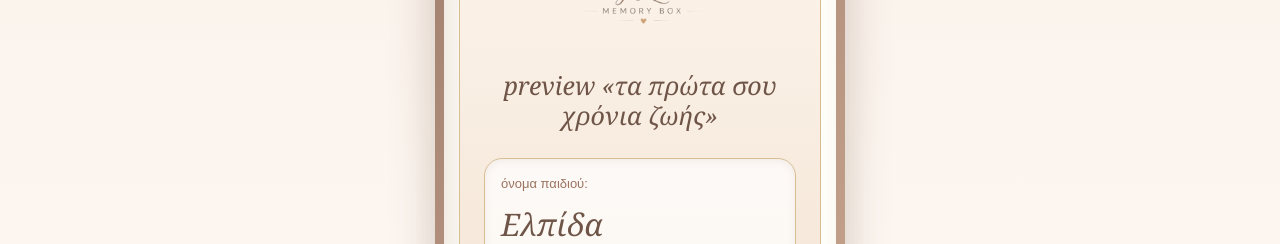
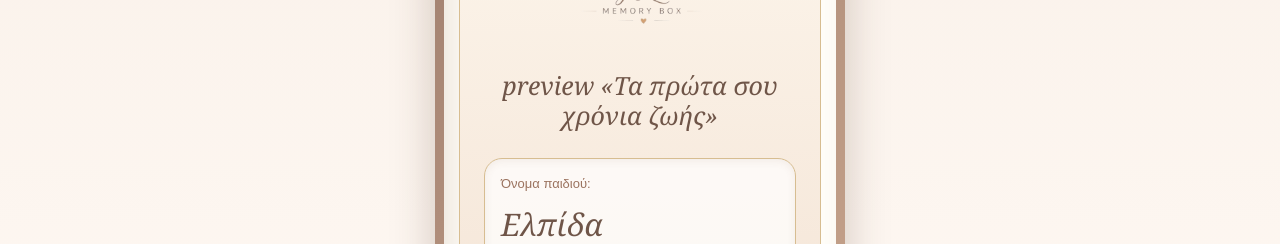
Before and after one commit to mylittlememorybox/My-little-memory-box-, a Next.js app: page /preview in a window 1280 px wide. Shown: the part 327-571 px from the top of the page. Built offline with nearby package versions, Linux system fonts and the light colour scheme.

Commit message:
Update page.tsx

```diff
--- a/app/preview/page.tsx
+++ b/app/preview/page.tsx
@@ -251,10 +251,10 @@ function Cover() {
     <section style={coverStyle}>
       <img src="/logo.png" alt="My Little Memory Box" style={coverLogoStyle} />
 
-      <div style={coverSubtitleStyle}>preview «τα πρώτα σου χρόνια ζωής»</div>
+      <div style={coverSubtitleStyle}>preview «Τα πρώτα σου χρόνια ζωής»</div>
 
       <div style={nameInputPreviewStyle}>
-        <span style={nameLabelStyle}>όνομα παιδιού:</span>
+        <span style={nameLabelStyle}>Όνομα παιδιού:</span>
         <span style={typingNameStyle}>Ελπίδα</span>
       </div>
     </section>
```
